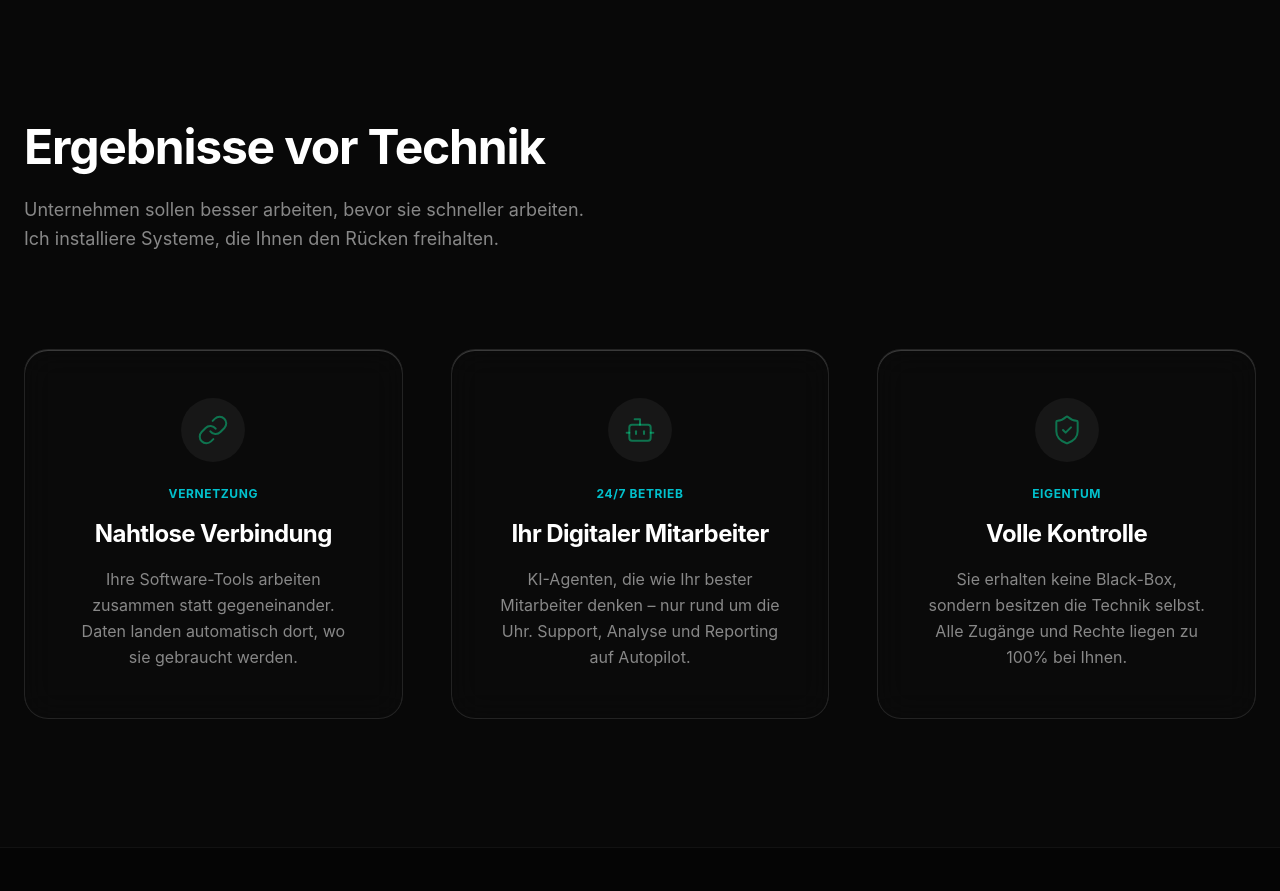
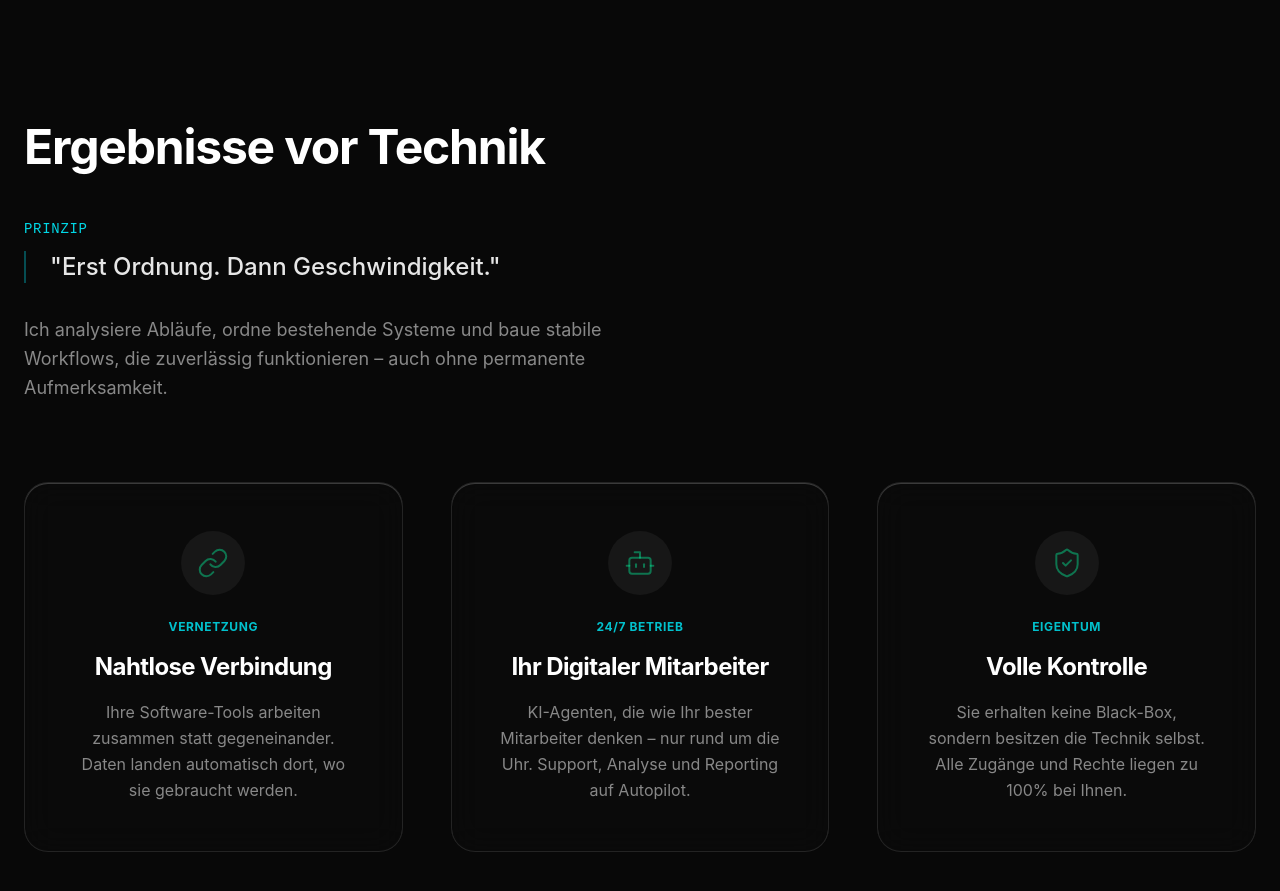
Before and after one commit to bseckin/landingpage, a React (Vite) app: page / in a window 1280 px wide. Shown: the part 1940-2831 px from the top of the page. Built offline with nearby package versions, Linux system fonts and the light colour scheme.

Commit message:
update prinzip bei service

```diff
--- a/src/components/Services.tsx
+++ b/src/components/Services.tsx
@@ -9,13 +9,27 @@
     return (
         <section className="py-20 md:py-32 bg-[#080808] relative border-t border-white/5">
             <div className="container mx-auto px-6">
-                <div className="mb-16 md:mb-24 text-center md:text-left">
-                    <h2 className="text-3xl md:text-5xl font-bold text-white tracking-tight mb-6 font-sans">
-                        {t.services.headline}
-                    </h2>
-                    <p className="text-text-secondary max-w-xl font-sans text-lg leading-relaxed">
-                        {t.services.sub}
-                    </p>
+                <div className="mb-20">
+                    <div className="max-w-3xl">
+                        {/* Principle / Credo */}
+                        <h2 className="text-4xl md:text-5xl font-bold text-white mb-12 font-sans">
+                            {t.services.headline}
+                        </h2>
+
+                        {/* Principle / Credo */}
+                        <div className="mb-8">
+                            <span className="text-secondary/90 font-mono text-sm tracking-wider uppercase mb-3 block">
+                                Prinzip
+                            </span>
+                            <p className="text-xl md:text-2xl font-medium text-white/90 leading-relaxed max-w-2xl border-l-2 border-secondary/30 pl-6">
+                                "{t.services.principle}"
+                            </p>
+                        </div>
+
+                        <p className="text-text-secondary text-lg leading-relaxed max-w-2xl font-sans">
+                            {t.services.sub}
+                        </p>
+                    </div>
                 </div>
 
                 <div className="grid grid-cols-1 lg:grid-cols-3 gap-8 md:gap-12">
--- a/src/content/services.json
+++ b/src/content/services.json
@@ -1,6 +1,6 @@
 {
   "headline": "Ergebnisse vor Technik",
-  "description": "Unternehmen sollen besser arbeiten, bevor sie schneller arbeiten. Ich installiere Systeme, die Ihnen den Rücken freihalten.",
+  "description": "Ich analysiere Abläufe, ordne bestehende Systeme\nund baue stabile Workflows,\ndie zuverlässig funktionieren –\nauch ohne permanente Aufmerksamkeit.",
   "cards": [
     {
       "tag": "VERNETZUNG",
--- a/src/content/translations.tsx
+++ b/src/content/translations.tsx
@@ -34,23 +34,24 @@
             headline: <>Die meisten Unternehmen arbeiten nicht falsch.<br />Sie arbeiten <span className="text-secondary">ohne System.</span></>
         },
         services: {
+            principle: "Erst Ordnung. Dann Geschwindigkeit.",
             headline: "Ergebnisse vor Technik",
-            sub: "Unternehmen sollen besser arbeiten, bevor sie schneller arbeiten. Ich installiere Systeme, die Ihnen den Rücken freihalten.",
+            sub: "Ich analysiere Ihre Abläufe und schaffe klare Strukturen, die verlässlich funktionieren.",
             cards: [
                 {
-                    tag: "VERNETZUNG",
-                    title: "Nahtlose Verbindung",
-                    desc: "Ihre Software-Tools arbeiten zusammen statt gegeneinander. Daten landen automatisch dort, wo sie gebraucht werden."
+                    tag: "INTEGRATION",
+                    title: "Verbundene Systeme",
+                    desc: "Isolierte Tools werden verknüpft. Daten fließen automatisch und fehlerfrei zwischen Ihren Anwendungen."
                 },
                 {
-                    tag: "24/7 BETRIEB",
-                    title: "Digitale Assistenten",
-                    desc: "Intelligente Systeme, die Support und Verwaltung übernehmen. Zuverlässig, fehlerfrei und rund um die Uhr."
+                    tag: "STABILITÄT",
+                    title: "Verlässliche Routinen",
+                    desc: "Wiederkehrende Aufgaben werden fest definiert und automatisiert. Der Betrieb läuft unabhängig von Tagesform und Anwesenheit."
                 },
                 {
-                    tag: "EIGENTUM",
+                    tag: "TRANSPARENZ",
                     title: "Volle Kontrolle",
-                    desc: "Sie erhalten keine Black-Box, sondern besitzen die Technik selbst. Alle Zugänge und Rechte liegen zu 100% bei Ihnen."
+                    desc: "Keine Black-Box. Sie erhalten dokumentierte, nachvollziehbare Logik und behalten die Hoheit über Ihre Systeme."
                 }
             ]
         },
@@ -152,23 +153,24 @@
             headline: <>Most companies don't work incorrectly.<br />They work <span className="text-secondary">without a system.</span></>
         },
         services: {
+            principle: "First Order. Then Speed.",
             headline: "Results before Technology",
-            sub: "Businesses should work better before they work faster. I install systems that keep your back free.",
+            sub: "I analyze your workflows and create clear structures that function reliably.",
             cards: [
                 {
-                    tag: "CONNECTION",
-                    title: "Seamless Connection",
-                    desc: "Your software tools work together instead of against each other. Data automatically lands where it is needed."
+                    tag: "INTEGRATION",
+                    title: "Connected Systems",
+                    desc: "Isolated tools are linked. Data flows automatically and without errors between your applications."
                 },
                 {
-                    tag: "24/7 OPERATION",
-                    title: "Digital Assistants",
-                    desc: "Intelligent systems that take over support and administration. Reliable, error-free, and around the clock."
+                    tag: "STABILITY",
+                    title: "Reliable Routines",
+                    desc: "Recurring tasks are strictly defined and automated. Operations run independently of daily performance or presence."
                 },
                 {
-                    tag: "OWNERSHIP",
+                    tag: "TRANSPARENCY",
                     title: "Full Control",
-                    desc: "You don't receive a black box, but own the technology yourself. All access and rights belong 100% to you."
+                    desc: "No black box. You receive documented, traceable logic and retain sovereignty over your systems."
                 }
             ]
         },
```
